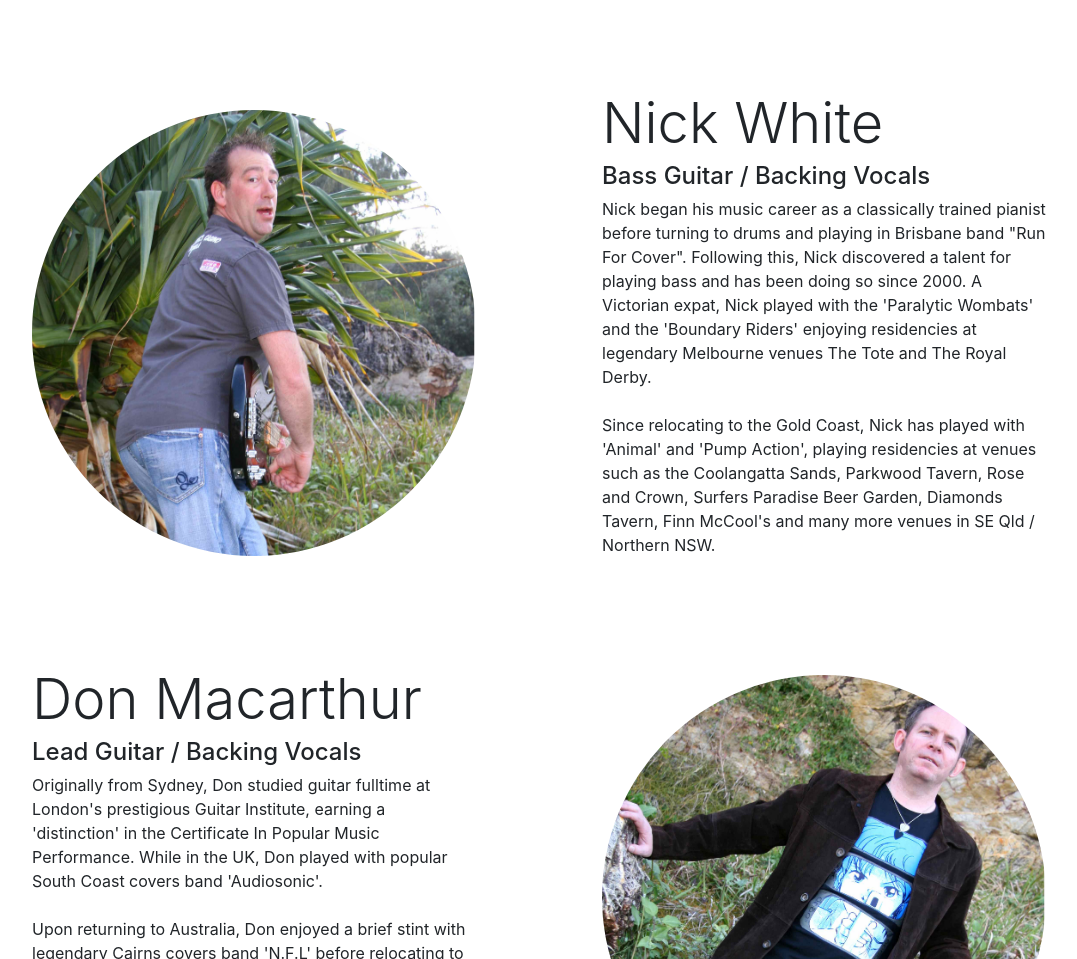
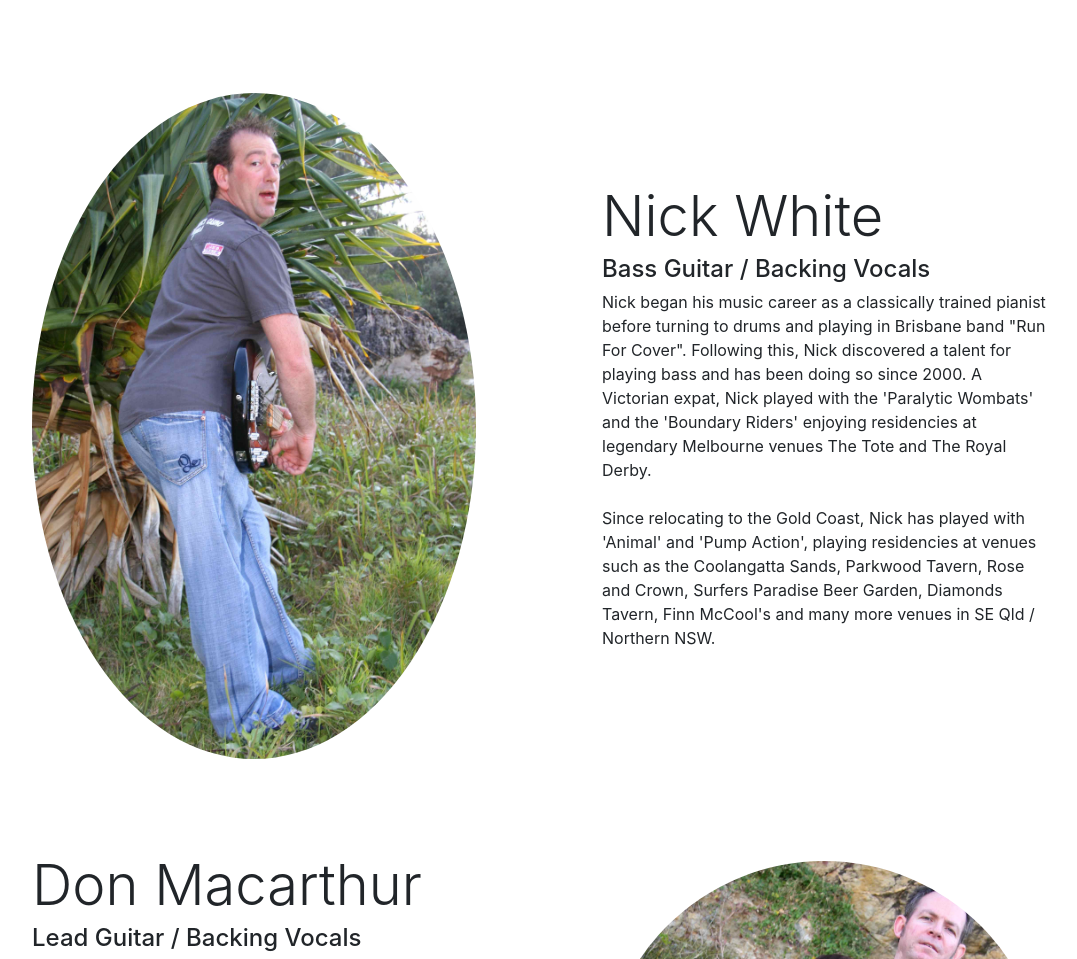
Before and after one commit to Donatron/sector_7g, a website: page index.html in a window 1280 px wide. Shown: the part 1351-2310 px from the top of the page, without its empty margins (101-1178 px from the left). Drawn offline with Linux system fonts and the light colour scheme.

Commit message:
testing issue with Whitey profile image

```diff
--- a/index.html
+++ b/index.html
@@ -87,7 +87,7 @@
         <div class="row align-items-center">
           <div class="col-md-6">
             <div class="p-5">
-              <img class="img-fluid rounded-circle" src="img/whitey/img_6317_cropped.jpg" alt="">
+              <img class="img-fluid rounded-circle" src="img/whitey/img_6317.jpg" alt="">
             </div>
           </div>
           <div class="col-md-6">
```
